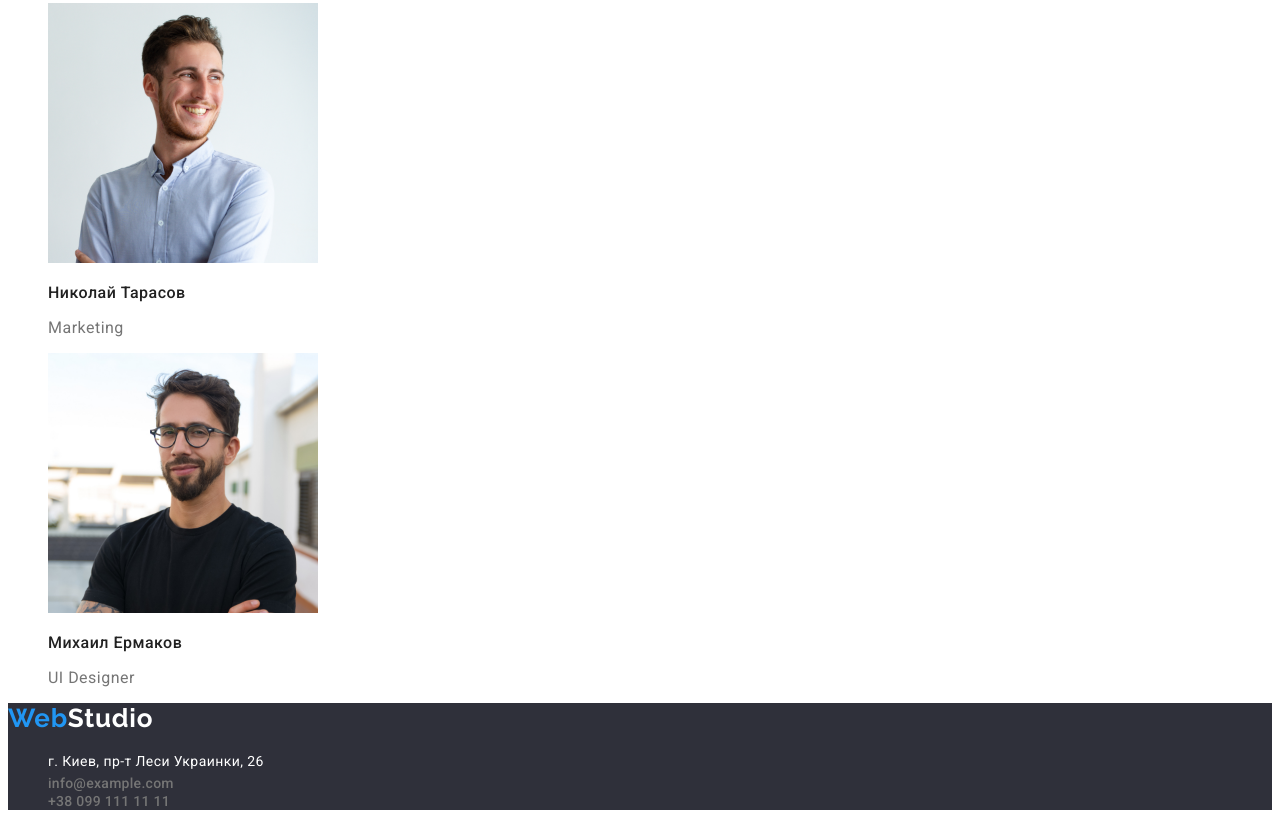
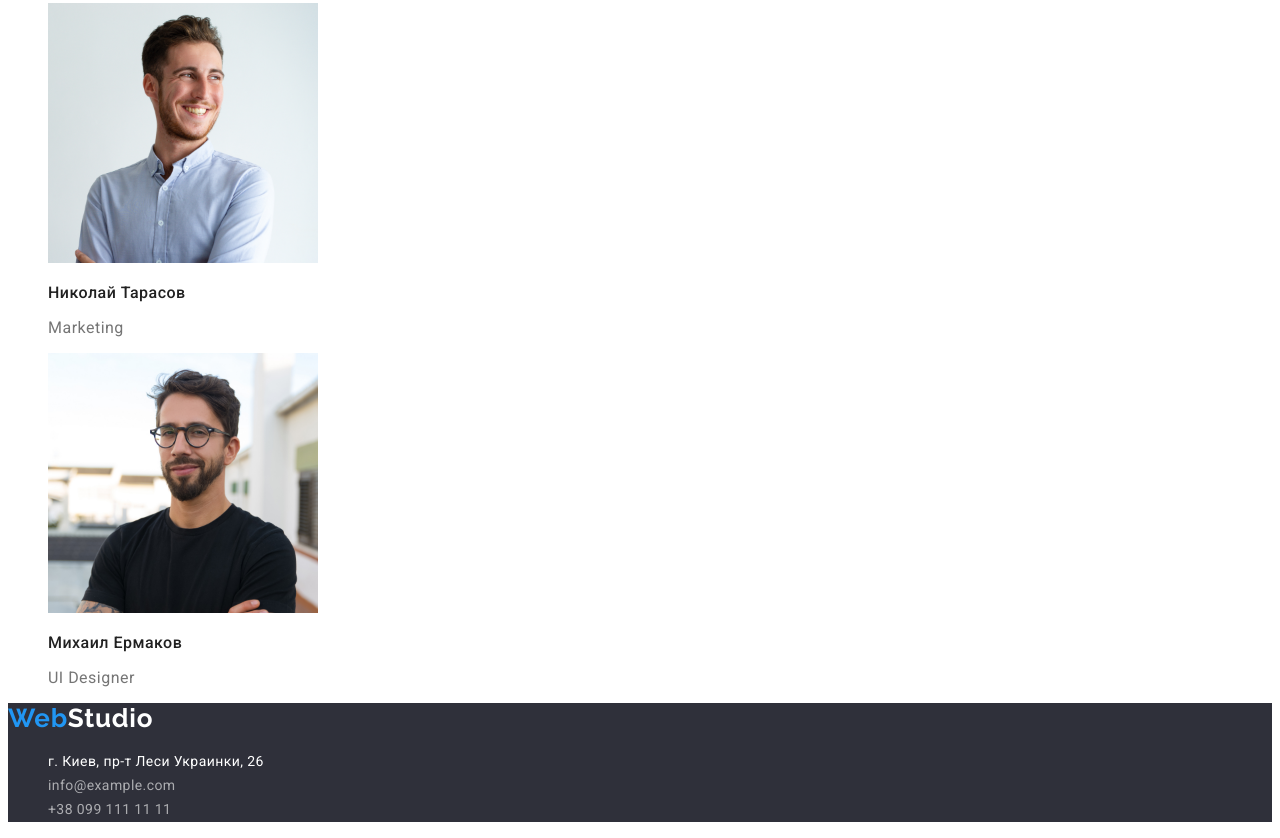
Before and after one commit to Arthur-Arska/goit-markup-hw-02, a plain HTML site: page index.html in a window 1280 px wide. Shown: the part 2412-3250 px from the top of the page. Drawn offline with Linux system fonts and the light colour scheme.

Commit message:
редактирует цвет и шрифт

```diff
--- a/css/styles.css
+++ b/css/styles.css
@@ -174,11 +174,11 @@ ul {
 .footer-mail,
 .footer-tel {
   font-family: "Roboto", sans-serif;
-  font-weight: 500;
+  font-weight: 400;
   font-size: 14px;
-  line-height: 1.143;
-  letter-spacing: 0.02em;
-  color: #757575;
+  line-height: 1.714;
+  letter-spacing: 0.03em;
+  color: rgba(255, 255, 255, 0.6);
 }
 
 footer {
```
